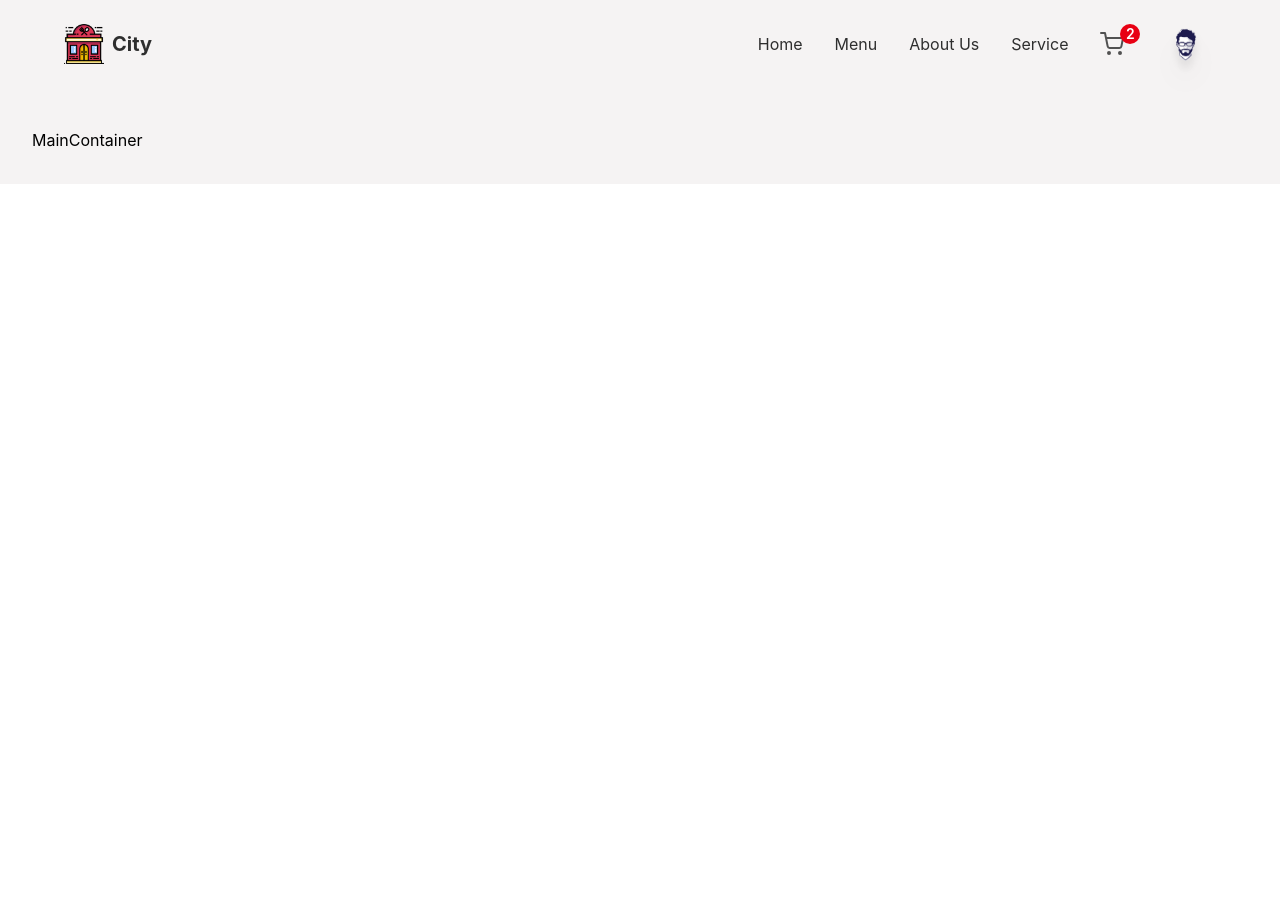
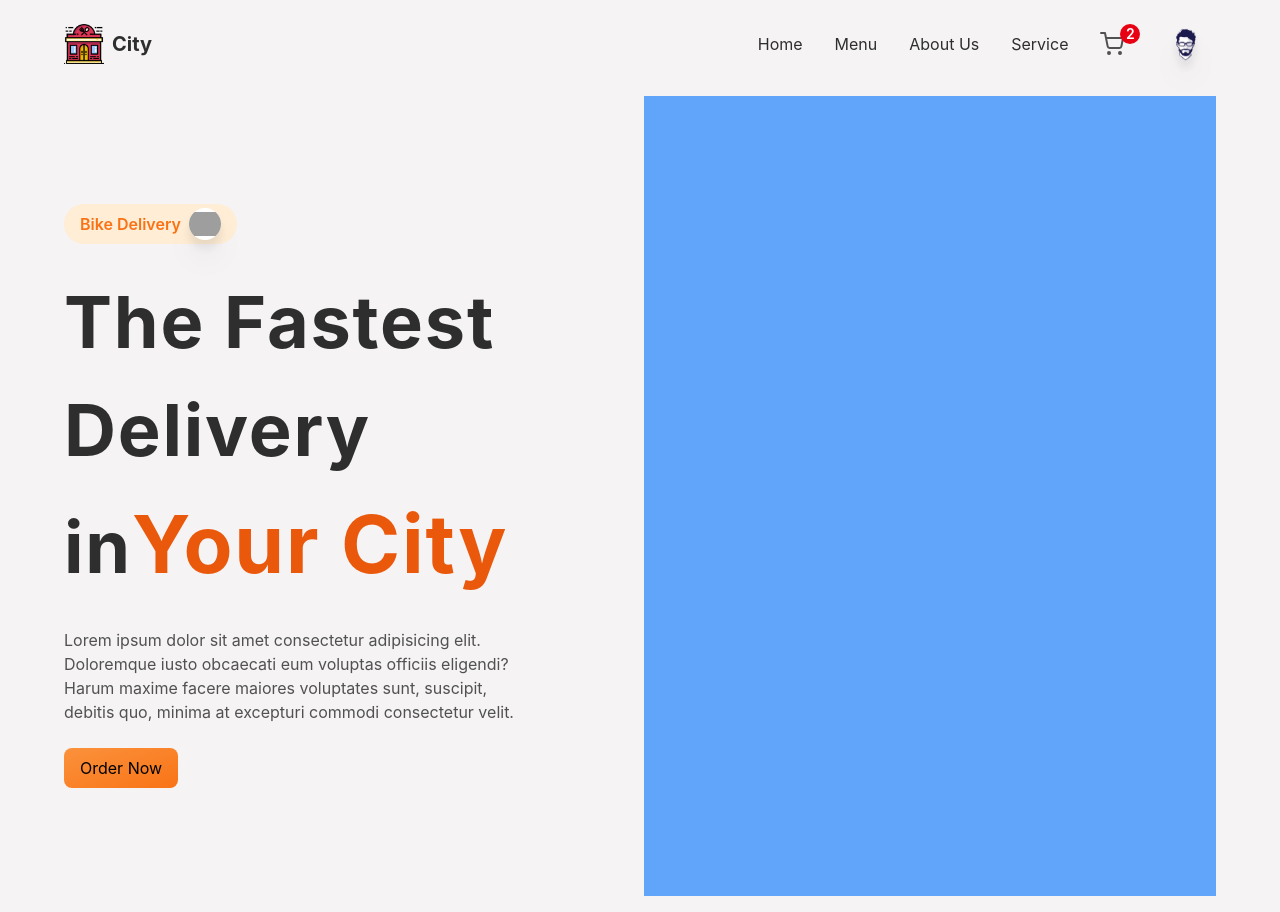
Before and after one commit to ayushjaipuriyar/se, a React (Create React App) app: page / in a window 1280 px wide. Before the commit the page ends 800 px from the top, so only its background shows below. Built offline with nearby package versions, Linux system fonts and the light colour scheme; grey boxes are pictures that could not be loaded.

Commit message:
Hero Container

```diff
--- a/src/App.js
+++ b/src/App.js
@@ -9,7 +9,7 @@ function App() {
 			<AnimatePresence exitBeforeEnter>
 				<div className='w-screen h-auto flex flex-col bg-primary'>
 					<Header />
-					<main className='mt-16 md:mt-24 p-8 w-full'>
+					<main className='mt-14 md:mt-20 px-4 md:px-16 py-4 w-full'>
 						<Routes>
 							<Route path='/*' element={<MainContainer />} />
 							<Route path='/createitem' element={<CreateContainer />} />
--- /dev/null
+++ b/src/components/HeroContainer.js
@@ -0,0 +1,43 @@
+import React from 'react';
+
+const HeroContainer = () => {
+	return (
+		<div className='grid grid-col-1 md:grid-cols-2 gap-2 w-full h-screen'>
+			<div className='py-2 flex-1 flex flex-col items-start justify-center gap-6'>
+				<div className='flex items-center gap-2 justify-center bg-orange-100 px-4 py-1 rounded-full'>
+					<p className='text-base text-orange-500 font-semibold'>
+						Bike Delivery
+					</p>
+					<div className='w-8 h-8 bg-white rounded-full overflow-hidden drop-shadow-xl'>
+						<img
+							alt='Bike Delivery'
+							src='https://img.freepik.com/free-vector/express-courier-scooter-shipping-order_74855-6447.jpg?w=1380&t=st=1664247841~exp=1664248441~hmac=36f311a1b018b031c88380679944170750d3ec3b1445e34e3a377abddd259915'
+							className='w-full h-full object-contain'
+						/>
+					</div>
+				</div>
+				<p className='text-[2.5rem] lg:text-[4.5rem] font-bold tracking-wide text-headingColor'>
+					The Fastest Delivery in
+					<span className='text-orange-600 text-[3rem] lg:text-[5rem]'>
+						Your City
+					</span>
+				</p>
+				<p className='text-base text-textColor text-center md:text-left md:w-[80%]'>
+					Lorem ipsum dolor sit amet consectetur adipisicing elit. Doloremque
+					iusto obcaecati eum voluptas officiis eligendi? Harum maxime facere
+					maiores voluptates sunt, suscipit, debitis quo, minima at excepturi
+					commodi consectetur velit.
+				</p>
+				<button
+					type='button'
+					className='bg-gradient-to-br from-orange-400 to-orange-500 w-full md:w-auto px-4 py-2 rounded-lg hover:shadow-lg transition-all ease-in-out duration-100'
+				>
+					Order Now
+				</button>
+			</div>
+			<div className='py-2 bg-blue-400 flex-1'></div>
+		</div>
+	);
+};
+
+export default HeroContainer;
--- a/src/components/MainContainer.js
+++ b/src/components/MainContainer.js
@@ -1,9 +1,12 @@
-import React from 'react'
+import React from 'react';
+import HeroContainer from './HeroContainer';
 
 const MainContainer = () => {
-  return (
-    <div>MainContainer</div>
-  )
-}
+	return (
+		<div className='w-full h-auto flex flex-col items-center justify-center'>
+			<HeroContainer />
+		</div>
+	);
+};
 
-export default MainContainer
+export default MainContainer;
--- a/src/components/index.js
+++ b/src/components/index.js
@@ -1,3 +1,4 @@
 export { default as Header } from './Header';
 export { default as MainContainer } from './MainContainer';
 export { default as CreateContainer } from './CreateContainer';
+export { default as HeroContainer } from './HeroContainer';
```
